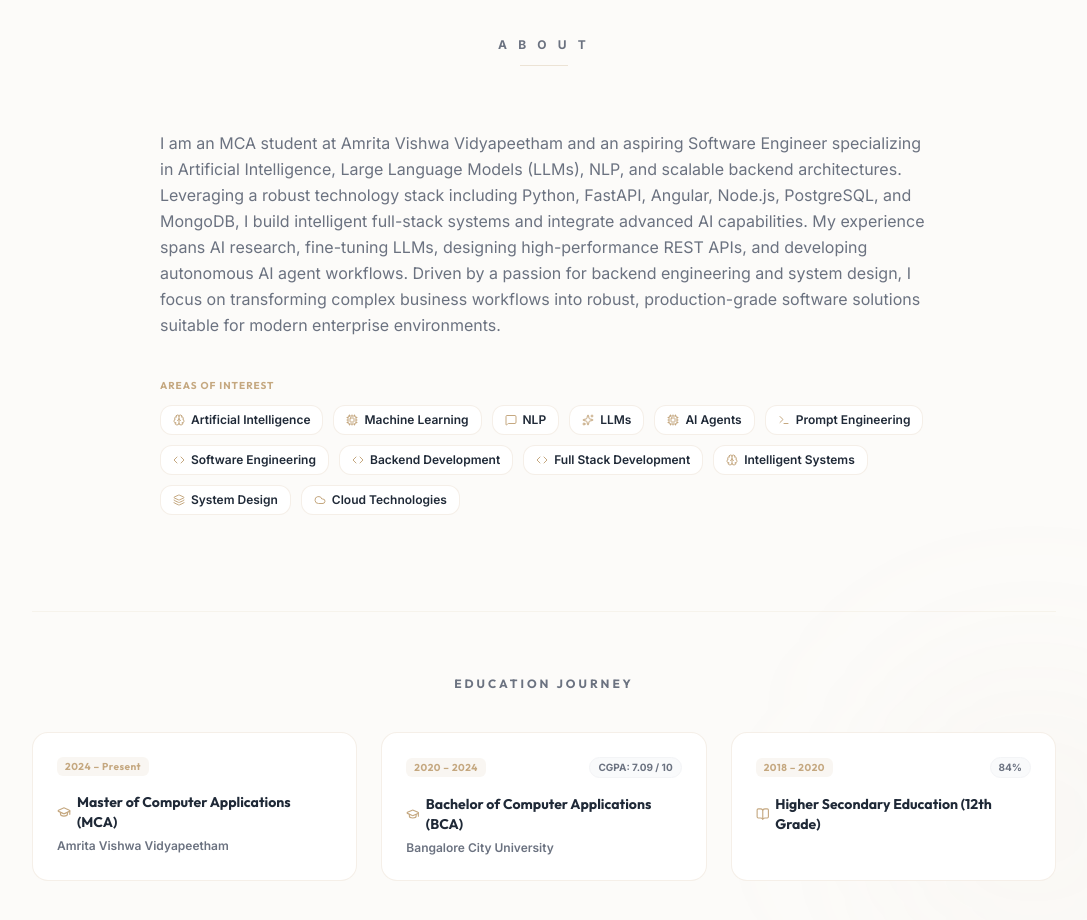
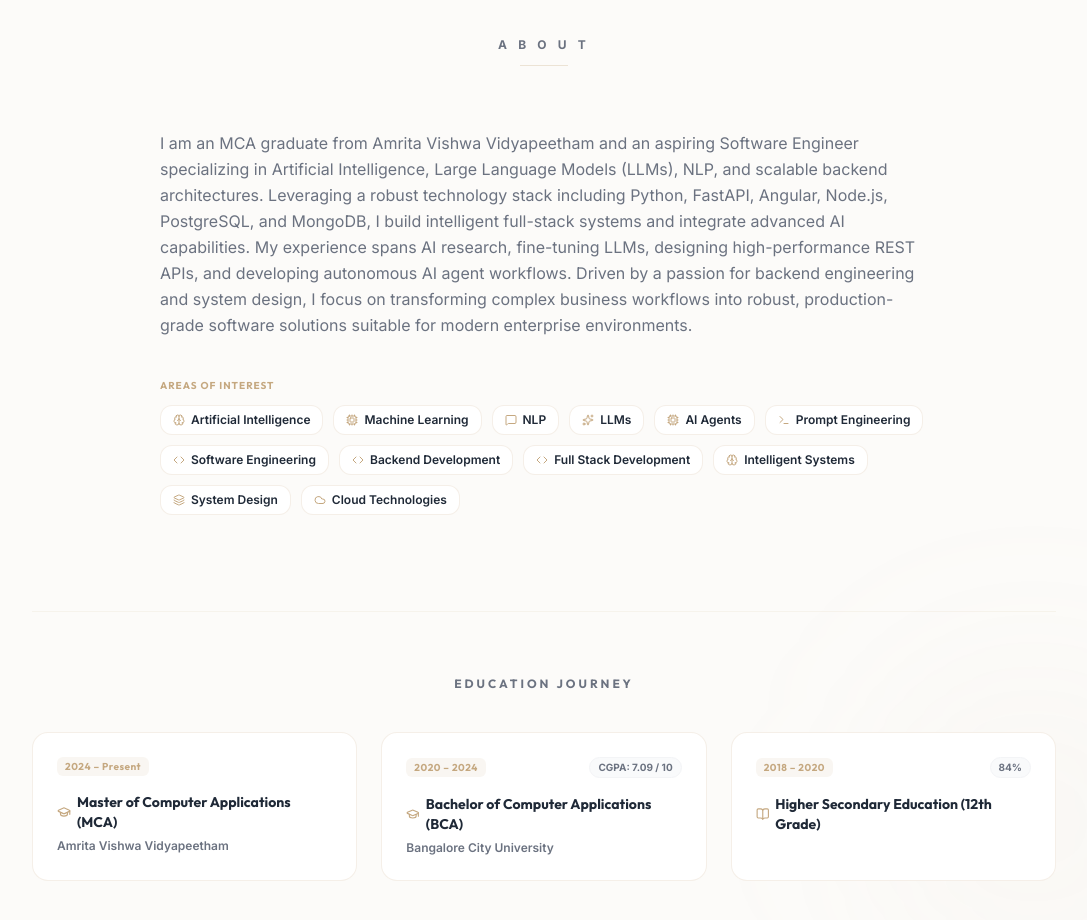
Before and after one commit to parthiprr/parthiprr, a React (Vite) app: page / in a window 1280 px wide. Shown: the part 860-1780 px from the top of the page, without its empty margins (96-1183 px from the left). Built offline with nearby package versions, Linux system fonts and the light colour scheme.

Commit message:
fix: update MCA student to MCA graduate across all files

```diff
--- a/index.html
+++ b/index.html
@@ -5,7 +5,7 @@
     <meta name="viewport" content="width=device-width, initial-scale=1.0, viewport-fit=cover" />
     <title>Parthip R R | Software Engineer, AI & Full Stack Developer | Portfolio</title>
     <meta name="title" content="Parthip R R | Software Engineer, AI & Full Stack Developer" />
-    <meta name="description" content="Explore the portfolio of Parthip R R - MCA student at Amrita Vishwa Vidyapeetham. Specializing in Full Stack Development, AI/LLM Integration, FastAPI, React, TypeScript, and intelligent backend systems. Building scalable web applications and AI-driven platforms." />
+    <meta name="description" content="Explore the portfolio of Parthip R R - MCA graduate from Amrita Vishwa Vidyapeetham. Specializing in Full Stack Development, AI/LLM Integration, FastAPI, React, TypeScript, and intelligent backend systems. Building scalable web applications and AI-driven platforms." />
     <meta name="keywords" content="Parthip R R, Software Engineer, AI Enthusiast, Full Stack Developer, MCA, Amrita Vishwa Vidyapeetham, Python, FastAPI, React, TypeScript, LLM, Machine Learning, Web Development, Backend Architecture" />
     <meta name="author" content="Parthip R R" />
     <meta name="robots" content="index, follow, max-image-preview:large, max-snippet:-1, max-video-preview:-1" />
@@ -66,7 +66,7 @@
           "about": {
             "@id": "https://parthiprr.com/#person"
           },
-          "description": "Explore the portfolio of Parthip R R - MCA student at Amrita Vishwa Vidyapeetham. Specializing in Full Stack Development, AI/LLM Integration, FastAPI, React, TypeScript, and intelligent backend systems."
+          "description": "Explore the portfolio of Parthip R R - MCA graduate from Amrita Vishwa Vidyapeetham. Specializing in Full Stack Development, AI/LLM Integration, FastAPI, React, TypeScript, and intelligent backend systems."
         },
         {
           "@type": "Person",
--- a/src/App.tsx
+++ b/src/App.tsx
@@ -12,7 +12,7 @@ import { Contact } from './sections/Contact';
 const sectionMetadata = {
   home: {
     title: 'Parthip R R | Software Engineer, AI & Full Stack Developer | Portfolio',
-    description: 'Explore the portfolio of Parthip R R - MCA student specializing in Full Stack Development, AI/LLM Integration, and intelligent backend systems.',
+    description: 'Explore the portfolio of Parthip R R - MCA graduate specializing in Full Stack Development, AI/LLM Integration, and intelligent backend systems.',
   },
   about: {
     title: 'About Parthip R R | Software Engineer & AI Enthusiast',
--- a/src/sections/About.tsx
+++ b/src/sections/About.tsx
@@ -105,7 +105,7 @@ export const About: React.FC = () => {
           >
             <motion.div variants={itemVariants} className="space-y-4">
               <p className="text-brand-text-muted leading-relaxed font-sans text-sm sm:text-base">
-                I am an MCA student at Amrita Vishwa Vidyapeetham and an aspiring Software Engineer specializing in Artificial Intelligence, Large Language Models (LLMs), NLP, and scalable backend architectures. Leveraging a robust technology stack including Python, FastAPI, Angular, Node.js, PostgreSQL, and MongoDB, I build intelligent full-stack systems and integrate advanced AI capabilities. My experience spans AI research, fine-tuning LLMs, designing high-performance REST APIs, and developing autonomous AI agent workflows. Driven by a passion for backend engineering and system design, I focus on transforming complex business workflows into robust, production-grade software solutions suitable for modern enterprise environments.
+                I am an MCA graduate from Amrita Vishwa Vidyapeetham and an aspiring Software Engineer specializing in Artificial Intelligence, Large Language Models (LLMs), NLP, and scalable backend architectures. Leveraging a robust technology stack including Python, FastAPI, Angular, Node.js, PostgreSQL, and MongoDB, I build intelligent full-stack systems and integrate advanced AI capabilities. My experience spans AI research, fine-tuning LLMs, designing high-performance REST APIs, and developing autonomous AI agent workflows. Driven by a passion for backend engineering and system design, I focus on transforming complex business workflows into robust, production-grade software solutions suitable for modern enterprise environments.
               </p>
             </motion.div>
 
```
